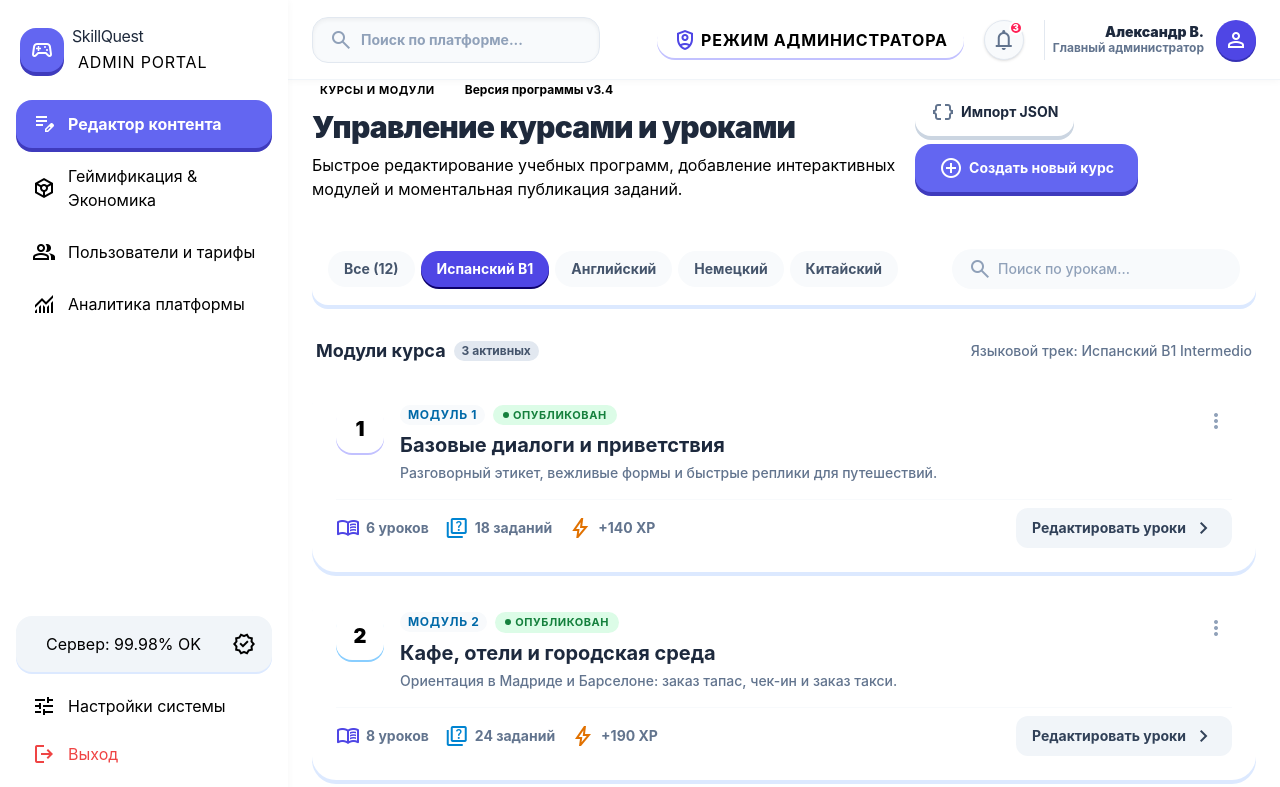
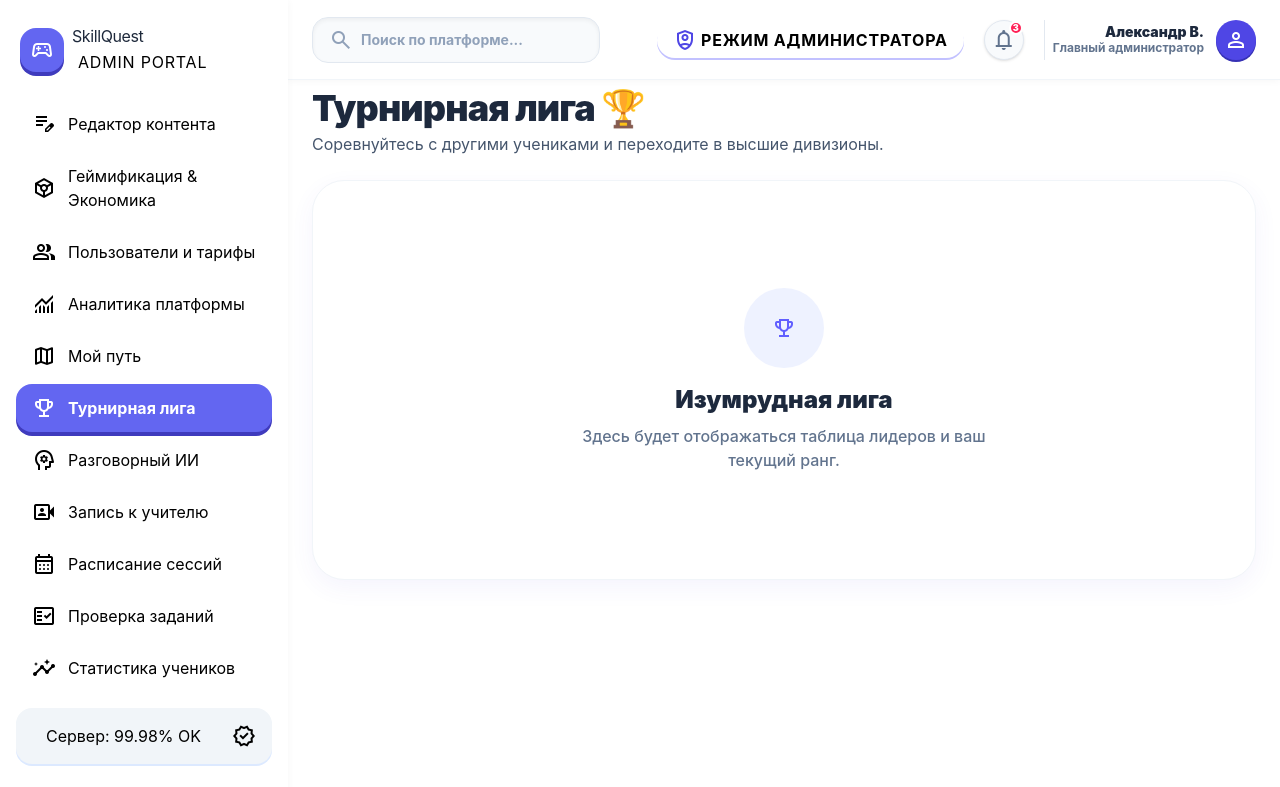
Before and after one commit to maylave/language-course-studio1, a Vue app in the folder front/: page /league in a window 1280 px wide. Before the commit this address led to /admin/content. Shown: the top 787 px of the page. Built offline with nearby package versions, Linux system fonts and the light colour scheme.

Commit message:
feat: обновить логику отображения ссылок в DashboardLayout для администраторов и добавить глобальную защиту маршрутов fix: исправить путь импорта компонента DashboardLayout в LeagueView

```diff
--- a/front/src/components/layout/DashboardLayout.vue
+++ b/front/src/components/layout/DashboardLayout.vue
@@ -37,8 +37,16 @@ const teacherLinks: SidebarLink[] = [
 ]
 
 const currentLinks = computed(() => {
-  if (currentRole.value === 'admin') return adminLinks
-  if (currentRole.value === 'teacher') return teacherLinks
+  if (currentRole.value === 'admin') {
+    // Если это админ, он видит абсолютно все разделы платформы
+    return [...adminLinks, ...studentLinks, ...teacherLinks]
+  }
+
+  if (currentRole.value === 'teacher') {
+    return teacherLinks
+  }
+
+  // Для обычного студента
   return studentLinks
 })
 
--- a/front/src/router/index.ts
+++ b/front/src/router/index.ts
@@ -125,6 +125,7 @@ const router = createRouter({
 })
 
 // Глобальная защита маршрутов
+// Глобальная защита маршрутов
 router.beforeEach((to, from, next) => {
   const authStore = useAuthStore()
   const isLoggedIn = authStore.isLoggedIn
@@ -141,8 +142,12 @@ router.beforeEach((to, from, next) => {
   }
 
   if (to.meta.roles && Array.isArray(to.meta.roles)) {
+    // 👇 НОВОЕ УСЛОВИЕ: Админу можно всё (Superuser)
+    if (userRole === 'admin') {
+      return next() // Пропускаем без проверок
+    }
+
     if (!userRole || !to.meta.roles.includes(userRole)) {
-      if (userRole === 'admin') return next('/admin/content')
       if (userRole === 'teacher') return next('/teacher/grading')
       if (userRole === 'student') return next('/dashboard')
       return next('/403')
@@ -151,5 +156,4 @@ router.beforeEach((to, from, next) => {
 
   next()
 })
-
 export default router
--- a/front/src/views/student/LeagueView.vue
+++ b/front/src/views/student/LeagueView.vue
@@ -1,5 +1,5 @@
 <script setup lang="ts">
-import DashboardLayout from '@/layouts/DashboardLayout.vue'
+import DashboardLayout from '@/components/layout/DashboardLayout.vue'
 </script>
 
 <template>
```
